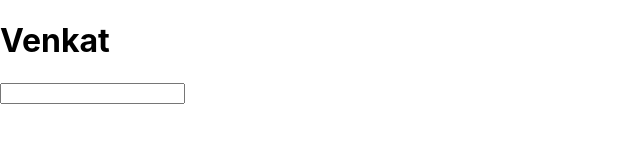
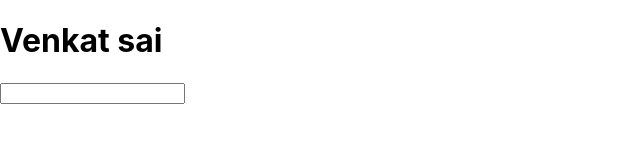
Before and after one commit to Royalvenkat/shopping, a React (Create React App) app: page / in a window 1280 px wide. Shown: the top 160 px of the page, without its empty margins (0-640 px from the left). Built offline with nearby package versions, Linux system fonts and the light colour scheme.

Commit message:
small changes

```diff
--- a/package.json
+++ b/package.json
@@ -8,7 +8,7 @@
     "@testing-library/user-event": "^13.5.0",
     "react": "^18.3.1",
     "react-dom": "^18.3.1",
-    "react-scripts": "5.0.1",
+    "react-scripts": "^5.0.1",
     "web-vitals": "^2.1.4"
   },
   "scripts": {
--- a/src/App.js
+++ b/src/App.js
@@ -3,7 +3,7 @@ import React from 'react'
 const App = () => {
   return (
     <div>
-      <h1>Venkat</h1>
+      <h1>Venkat sai</h1>
       <form>
         <input type="text" />
         </form>
```
Also changed, not shown: 1 other file (tests, documents, lock files or other folders).
